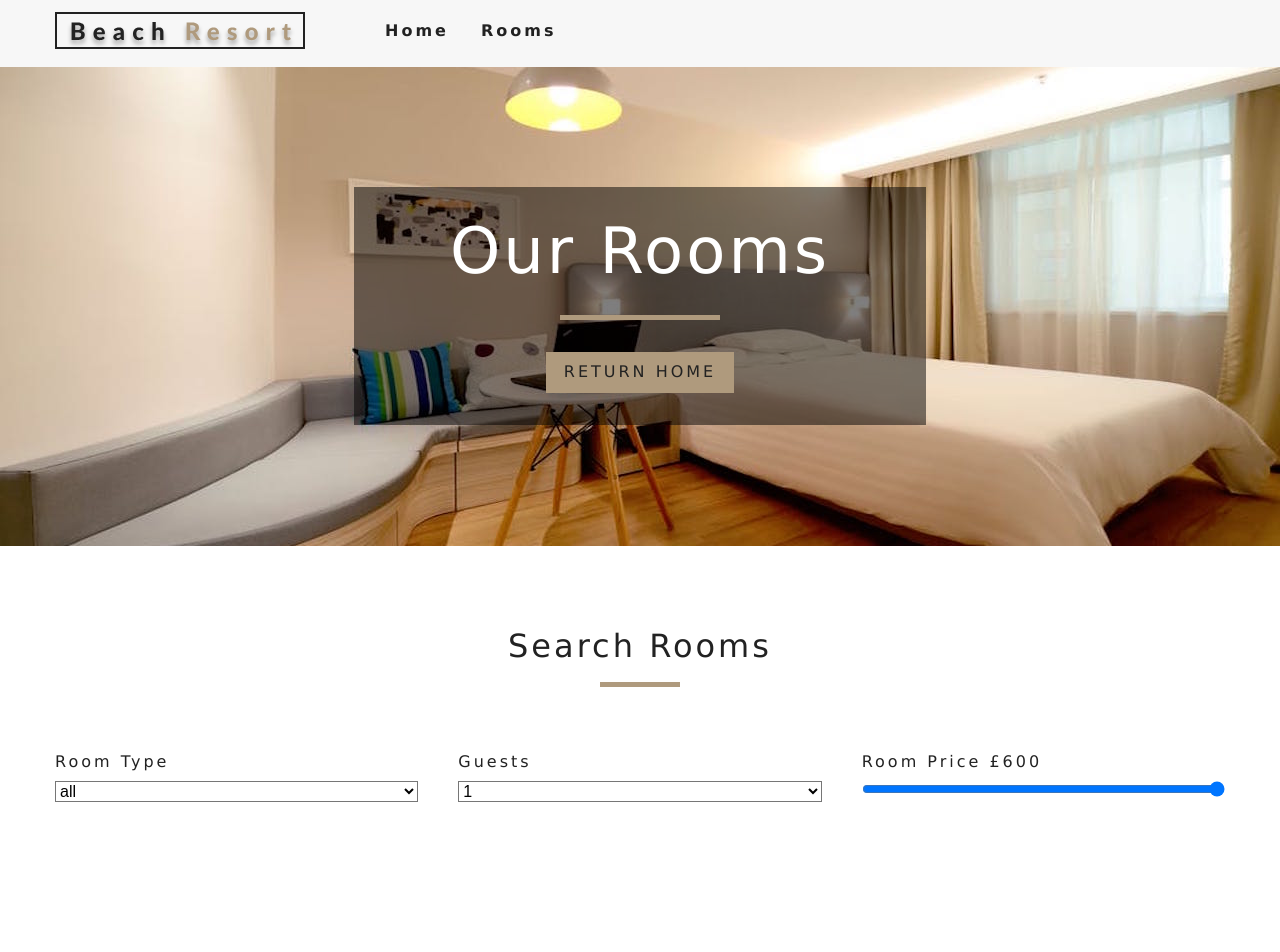
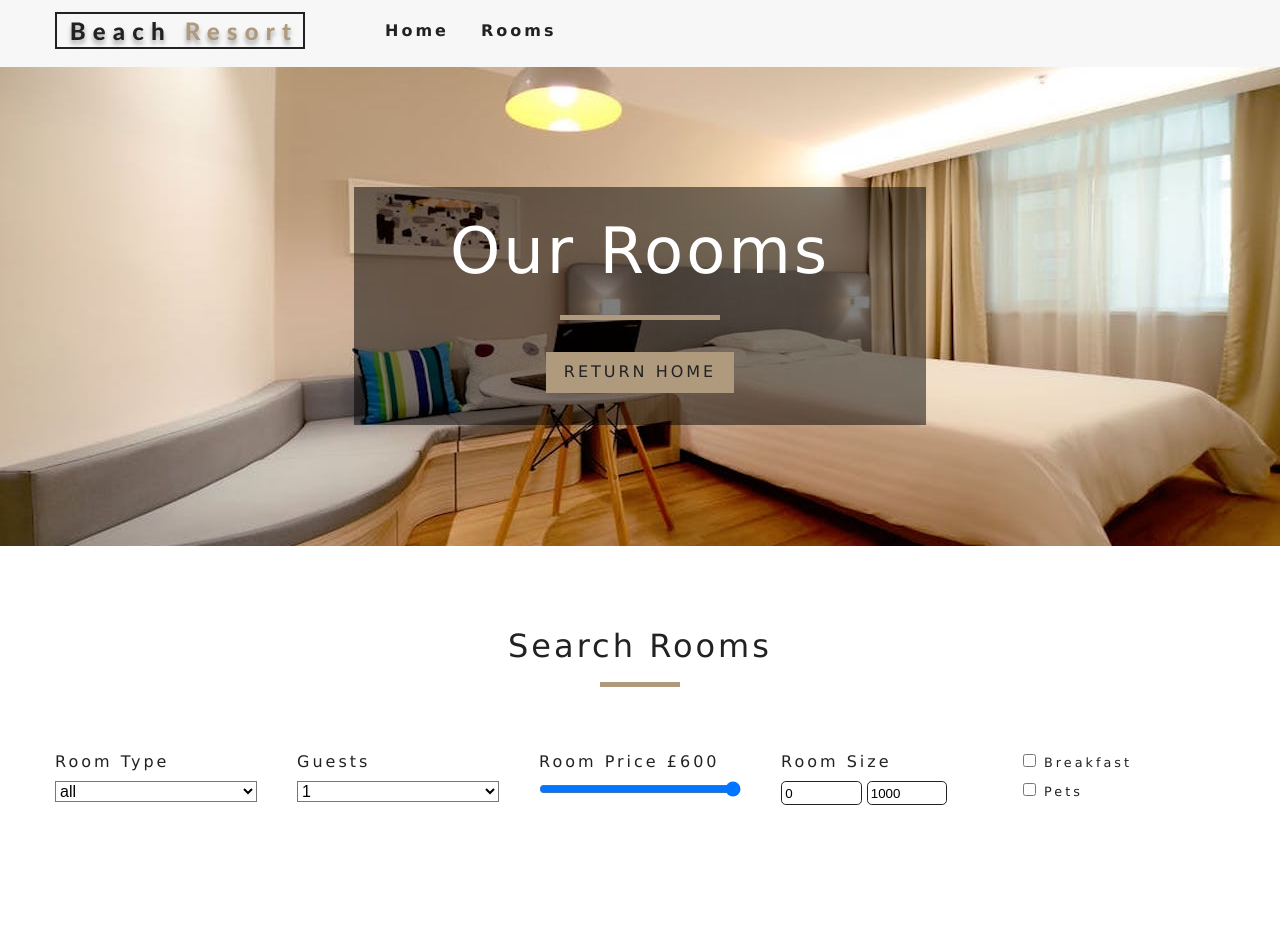
Before and after one commit to MelissaAstbury/beach-resort, a React (Create React App) app: page /rooms in a window 1280 px wide. Shown: the top 952 px of the page. Built offline with nearby package versions, Linux system fonts and the light colour scheme.

Commit message:
finished off the searching through rooms by adding in room size, breakfast and pet options

```diff
--- a/src/components/RoomFilter/RoomFilter.js
+++ b/src/components/RoomFilter/RoomFilter.js
@@ -94,6 +94,55 @@
           />
         </div>
         {/* end of room price*/}
+        <div className="form-group">
+          <label htmlFor="size">Room Size</label>
+          <div className="size-inputs">
+            <input
+              type="number"
+              name="minSize"
+              id="size"
+              value={minSize}
+              onChange={handleChange}
+              className="size-input"
+            />
+            <input
+              type="number"
+              name="maxSize"
+              id="size"
+              value={maxSize}
+              onChange={handleChange}
+              className="size-input"
+            />
+          </div>
+        </div>
+        {/* size */}
+
+        {/* extras */}
+        <div className="form-group">
+          <div className="single-extra">
+            <input
+              type="checkbox"
+              name="breakfast"
+              id="breakfast"
+              checked={breakfast}
+              onChange={handleChange}
+            />
+            <label htmlFor="breakfast">Breakfast</label>
+          </div>
+          <div className="single-extra">
+            <input
+              type="checkbox"
+              name="pets"
+              id="pets"
+              checked={pets}
+              onChange={handleChange}
+            />
+            <label htmlFor="pets">Pets</label>
+          </div>
+        </div>
+        {/* end of extras */}
+
+        {/* end of size */}
       </form>
     </section>
   );
--- a/src/context/RoomContext.js
+++ b/src/context/RoomContext.js
@@ -15,7 +15,7 @@
   const [minPrice, setMinPrice] = useState(0);
   const [maxPrice, setMaxPrice] = useState(0);
   const [minSize, setMinSize] = useState(0);
-  const [maxSize, setMaxSize] = useState(0);
+  const [maxSize, setMaxSize] = useState(1000);
   const [breakfast, setBreakfast] = useState(false);
   const [pets, setPets] = useState(false);
 
@@ -35,7 +35,7 @@
     setFeaturedRooms(featuredRooms);
     setLoading(false);
     setMaxPrice(maxPrice);
-    setMaxSize(maxSize);
+    // setMaxSize(maxSize);
     filteredRooms();
   }, [
     type,
@@ -69,7 +69,7 @@
 
   const handleChange = (e) => {
     const target = e.target;
-    const value = e.type === "checkbox" ? target.checked : target.value;
+    const value = target.type === "checkbox" ? target.checked : target.value;
     const name = e.target.name;
 
     switch (name) {
@@ -121,6 +121,21 @@
     //filter price
     tempRooms = tempRooms.filter((room) => room.price <= price);
 
+    //filter by size
+    tempRooms = tempRooms.filter(
+      (room) => room.size >= minSize && room.size <= maxSize
+    );
+
+    //filter for breakfast
+    if (breakfast) {
+      tempRooms = tempRooms.filter((room) => room.breakfast === true);
+    }
+
+    //filter for pets
+    if (pets) {
+      tempRooms = tempRooms.filter((room) => room.pets === true);
+    }
+
     // update avalible rooms
     setSortedRooms(tempRooms);
   };
```
